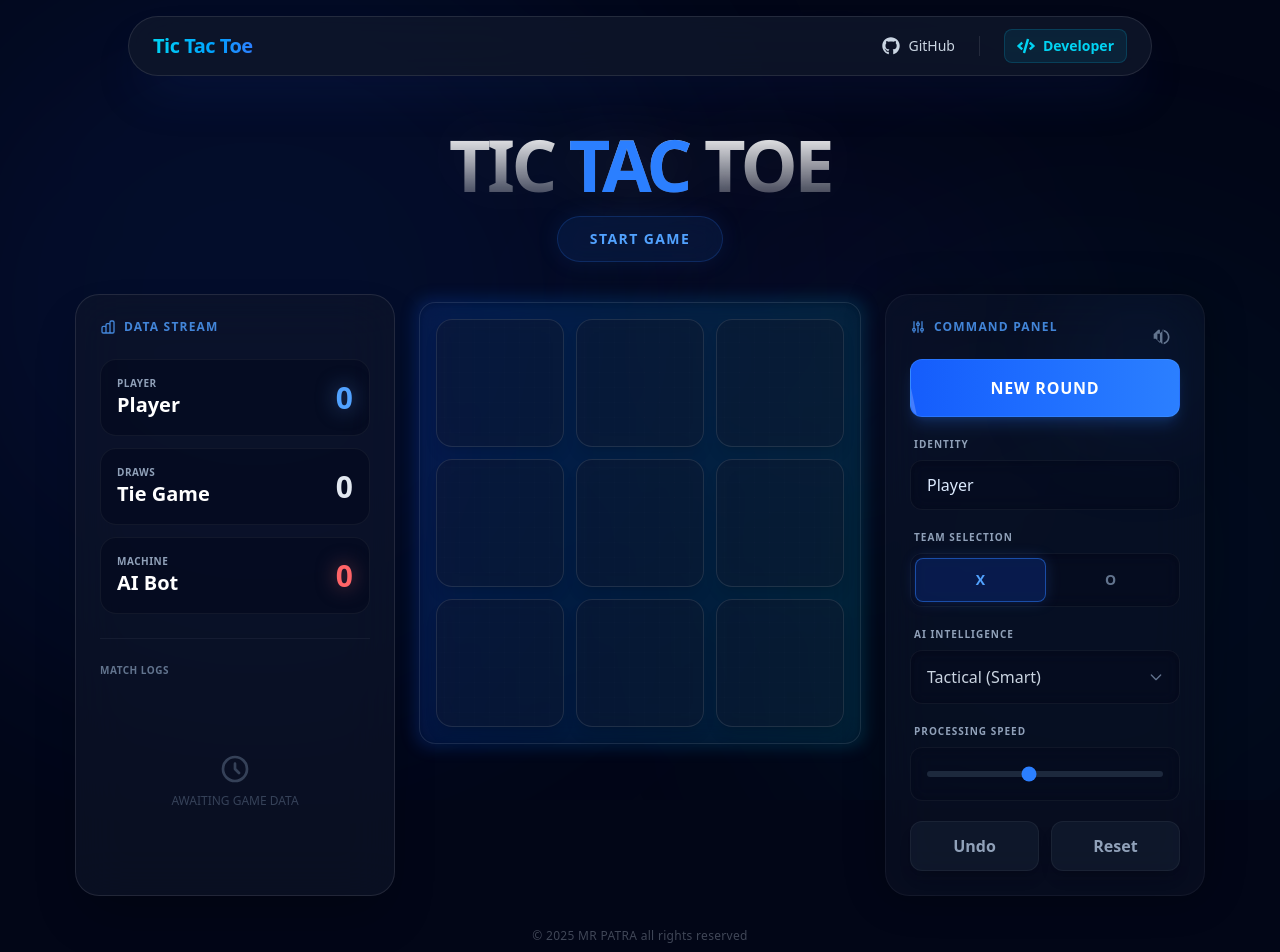
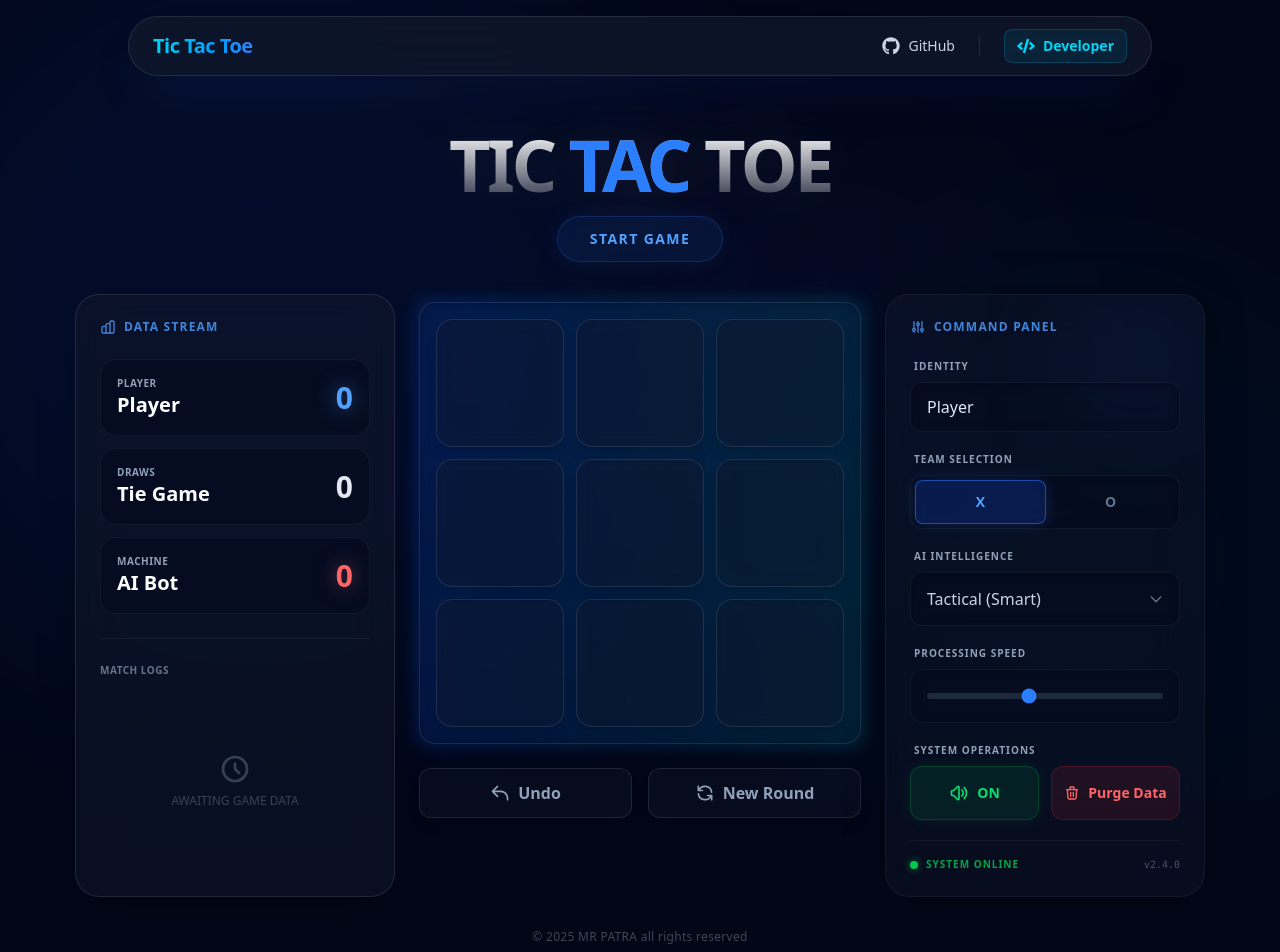
Before and after one commit to amitkumarpatra99/TicTacToe, a React (Vite) app: page / in a window 1280 px wide. Shown: the top 952 px of the page. Built offline with nearby package versions, Linux system fonts and the light colour scheme.

Commit message:
FULLY COMPLETE

```diff
--- a/src/components/Game.jsx
+++ b/src/components/Game.jsx
@@ -102,6 +102,25 @@ const Game = ({ game, soundEnabled, toggleSound, playerName, setPlayerName }) =>
                             winData={game.winData}
                         />
                     </div>
+
+                    {/* Game Controls: Undo & Reset */}
+                    <div className="flex gap-4 w-full max-w-[450px] sm:max-w-[500px]">
+                        <button
+                            className="flex-1 py-3 px-4 rounded-xl font-bold text-slate-400 bg-slate-900/40 hover:bg-slate-800/60 hover:text-white transition-all border border-white/10 hover:border-white/20 shadow-lg hover:shadow-xl active:scale-95 flex items-center justify-center gap-2 group backdrop-blur-md"
+                            onClick={game.undo}
+                            disabled={!game.isHumanTurn && !game.gameOver}
+                        >
+                            <svg className="w-5 h-5 group-hover:-translate-x-1 transition-transform" fill="none" stroke="currentColor" viewBox="0 0 24 24"><path strokeLinecap="round" strokeLinejoin="round" strokeWidth="2" d="M3 10h10a8 8 0 018 8v2M3 10l6 6m-6-6l6-6"></path></svg>
+                            Undo
+                        </button>
+                        <button
+                            className="flex-1 py-3 px-4 rounded-xl font-bold text-slate-400 bg-slate-900/40 hover:bg-slate-800/60 hover:text-white transition-all border border-white/10 hover:border-white/20 shadow-lg hover:shadow-xl active:scale-95 flex items-center justify-center gap-2 group backdrop-blur-md"
+                            onClick={game.resetGame}
+                        >
+                            <svg className="w-5 h-5 group-hover:rotate-180 transition-transform duration-500" fill="none" stroke="currentColor" viewBox="0 0 24 24"><path strokeLinecap="round" strokeLinejoin="round" strokeWidth="2" d="M4 4v5h.582m15.356 2A8.001 8.001 0 004.582 9m0 0H9m11 11v-5h-.581m0 0a8.003 8.003 0 01-15.357-2m15.357 2H15"></path></svg>
+                            New Round
+                        </button>
+                    </div>
                 </motion.div>
 
                 {/* Right Panel: Controls (Desktop Only) */}
--- a/src/components/Sidebar.jsx
+++ b/src/components/Sidebar.jsx
@@ -25,14 +25,7 @@ const Sidebar = ({
                 Command Panel
             </h2>
 
-            <button
-                className="w-full py-4 px-6 rounded-xl font-black text-white uppercase tracking-wider shadow-lg bg-gradient-to-r from-blue-600 to-blue-500 hover:from-blue-500 hover:to-blue-400 active:scale-[0.98] transition-all duration-300 relative overflow-hidden group border border-blue-400/30 shadow-blue-500/20"
-                id="newGame"
-                onClick={onNewGame}
-            >
-                <div className="absolute inset-0 bg-white/20 translate-x-[-100%] group-hover:translate-x-[100%] transition-transform duration-700 skew-x-12"></div>
-                 New Round
-            </button>
+
 
             {/* Controls Stack */}
             <div className="flex flex-col gap-5 relative z-10">
@@ -100,37 +93,50 @@ const Sidebar = ({
                         />
                     </div>
                 </div>
+
+                <div className="flex flex-col gap-2">
+                    <span className="text-[10px] font-bold text-slate-400 uppercase tracking-widest ml-1">System Operations</span>
+                    <div className="grid grid-cols-2 gap-3">
+                        <button
+                            className={`h-[54px] rounded-xl font-bold text-sm transition-all duration-300 flex items-center justify-center gap-2 border ${soundEnabled
+                                ? 'bg-green-500/10 text-green-400 border-green-500/20 hover:bg-green-500/20 shadow-[0_0_15px_rgba(34,197,94,0.1)]'
+                                : 'bg-slate-950/40 text-slate-500 border-white/5 hover:text-slate-300'
+                                }`}
+                            onClick={toggleSound}
+                        >
+                            {soundEnabled ? (
+                                <>
+                                    <svg className="w-5 h-5" fill="none" stroke="currentColor" viewBox="0 0 24 24"><path strokeLinecap="round" strokeLinejoin="round" strokeWidth="2" d="M15.536 8.464a5 5 0 010 7.072m2.828-9.9a9 9 0 010 12.728M5.586 15H4a1 1 0 01-1-1v-4a1 1 0 011-1h1.586l4.707-4.707C10.923 3.663 12 4.109 12 5v14c0 .891-1.077 1.337-1.707.707L5.586 15z"></path></svg>
+                                    <span>ON</span>
+                                </>
+                            ) : (
+                                <>
+                                    <svg className="w-5 h-5" fill="none" stroke="currentColor" viewBox="0 0 24 24"><path strokeLinecap="round" strokeLinejoin="round" strokeWidth="2" d="M5.586 15H4a1 1 0 01-1-1v-4a1 1 0 011-1h1.586l4.707-4.707C10.923 3.663 12 4.109 12 5v14c0 .891-1.077 1.337-1.707.707L5.586 15z" /><path strokeLinecap="round" strokeLinejoin="round" strokeWidth="2" d="M17 14l2-2m0 0l2-2m-2 2l-2-2m2 2l2 2" /></svg>
+                                    <span>OFF</span>
+                                </>
+                            )}
+                        </button>
+
+                        <button
+                            className="h-[54px] rounded-xl font-bold text-sm text-red-400 bg-red-500/10 border border-red-500/20 hover:bg-red-500/20 hover:shadow-[0_0_15px_rgba(239,68,68,0.1)] transition-all duration-300 flex items-center justify-center gap-2"
+                            onClick={onResetScores}
+                        >
+                            <svg className="w-4 h-4" fill="none" stroke="currentColor" viewBox="0 0 24 24"><path strokeLinecap="round" strokeLinejoin="round" strokeWidth="2" d="M19 7l-.867 12.142A2 2 0 0116.138 21H7.862a2 2 0 01-1.995-1.858L5 7m5 4v6m4-6v6m1-10V4a1 1 0 00-1-1h-4a1 1 0 00-1 1v3M4 7h16"></path></svg>
+                            Purge Data
+                        </button>
+                    </div>
+                </div>
+
+                {/* Decorative Status Indicator */}
+                <div className="mt-auto border-t border-white/5 pt-4 flex items-center justify-between">
+                    <div className="flex items-center gap-2">
+                        <div className="w-2 h-2 bg-green-500 rounded-full animate-pulse shadow-[0_0_8px_rgba(34,197,94,0.6)]"></div>
+                        <span className="text-[10px] font-bold text-green-500/80 tracking-widest uppercase">System Online</span>
+                    </div>
+                    <div className="text-[10px] font-mono text-slate-600">v2.4.0</div>
+                </div>
+
             </div>
-
-            <div className="mt-auto grid grid-cols-2 gap-3 relative z-10">
-                <button
-                    className="py-3 px-4 rounded-xl font-bold text-slate-400 bg-slate-800/40 hover:bg-slate-700/60 hover:text-white transition-all border border-white/5 hover:border-white/10 shadow-lg hover:shadow-xl active:scale-95"
-                    id="undoBtn"
-                    onClick={onUndo}
-                >
-                    Undo
-                </button>
-                <button
-                    className="py-3 px-4 rounded-xl font-bold text-slate-400 bg-slate-800/40 hover:bg-slate-700/60 hover:text-white transition-all border border-white/5 hover:border-white/10 shadow-lg hover:shadow-xl active:scale-95"
-                    id="resetScore"
-                    onClick={onResetScores}
-                >
-                    Reset
-                </button>
-            </div>
-
-            <button
-                className="absolute top-6 right-6 p-2 rounded-full text-slate-500 hover:text-white hover:bg-white/10 transition-all z-20"
-                id="soundBtn"
-                title="Toggle Sound"
-                onClick={toggleSound}
-                style={{ opacity: soundEnabled ? 1 : 0.5 }}
-            >
-                <svg width="20" height="20" fill="currentColor" viewBox="0 0 24 24">
-                    <path d="M14 3.23v2.06c2.89.86 5 3.54 5 6.71s-2.11 5.85-5 6.71v2.06c4.01-.91 7-4.49 7-8.77s-2.99-7.86-7-8.77zm-4 0h-2.5l-5 5H2v6h2.5l5 5V3.23zm2.5 0v17.54l-5-5H6.5V8.23h2.5l5-5z" />
-                </svg>
-            </button>
-
         </aside>
     );
 };
```
